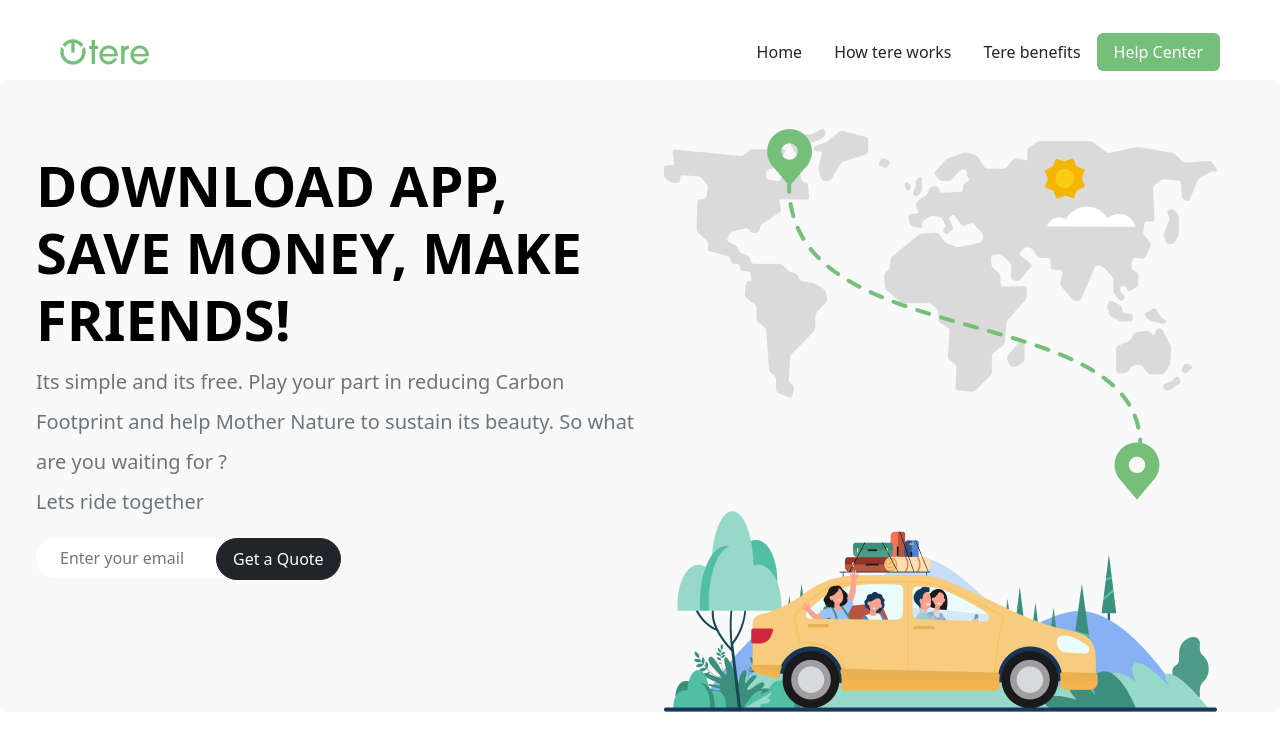
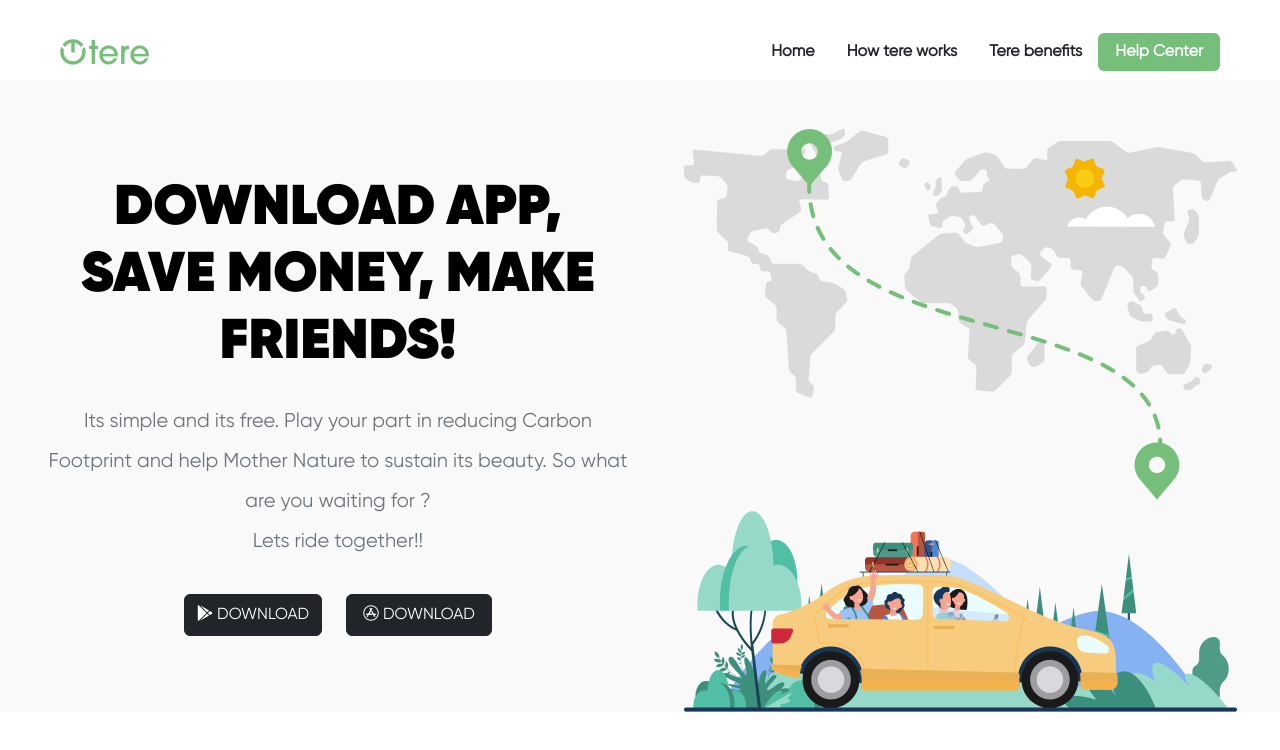
Before and after one commit to JaveriyaSaleem/cloneoftereweb, a plain HTML site: page index.html in a window 1280 px wide. Drawn offline with Linux system fonts and the light colour scheme.

Commit message:
hero nav completed!

```diff
--- a/css/style.css
+++ b/css/style.css
@@ -1,3 +1,11 @@
+@font-face {
+    font-family: Gilroy;
+    src: url(../fonts/Gilroy-Regular.woff);
+}
+@font-face {
+    font-family: Gilroybold;
+    src: url(../fonts/Gilroy-Heavy.woff);
+}
 .greenbg{
     background-color: #75BF7A;
     ;
@@ -5,3 +13,9 @@
 .graybg{
     background-color: #F9F9F9;
 }
+.Gilroy{
+    font-family: Gilroy;
+}
+.Gilroybold{
+    font-family: Gilroybold;
+}
--- a/index.html
+++ b/index.html
@@ -1,5 +1,6 @@
 <!DOCTYPE html>
 <html lang="en">
+
 <head>
   <meta charset="UTF-8">
   <meta name="viewport" content="width=device-width, initial-scale=1.0">
@@ -11,30 +12,33 @@
   <link rel="stylesheet" href="css/style.css">
   <script src="javascript/bootstrape.js"></script>
 </head>
-<body>
-    <header class="mt-4 container-fluid d-lg-flex justify-content-lg-between align-items-lg-center w-100 border border-dark px-xl-5 rounded-pill border-0" >
+
+<body class="Gilroy">
+  <header
+    class="mt-4 container-fluid d-lg-flex justify-content-lg-between align-items-lg-center w-100 border border-dark px-xl-5 rounded-pill border-0">
     <nav class="navbar navbar-expand-lg d-lg-flex justify-content-lg-between w-100">
       <div class="container-fluid d-lg-flex justify-content-lg-between align-items-lg-center w-100 gap-5">
         <img src="images/Group 3702.png" alt="logo" class="img-fluid">
         <!-- hamburger  -->
-              <button class="navbar-toggler" type="button" data-bs-toggle="collapse" data-bs-target="#navbarNav" aria-controls="navbarNav" aria-expanded="false" aria-label="Toggle navigation">
+        <button class="navbar-toggler" type="button" data-bs-toggle="collapse" data-bs-target="#navbarNav"
+          aria-controls="navbarNav" aria-expanded="false" aria-label="Toggle navigation">
           <span class="navbar-toggler-icon"></span>
         </button>
         <!-- 1st div of nav  -->
         <div class="collapse navbar-collapse d-lg-flex justify-content-lg-end" id="navbarNav">
-                  <ul class="navbar-nav d-flex flex-column align-items-center flex-lg-row align-items-center">
+          <ul class="navbar-nav d-flex flex-column justify-content-between align-items-center flex-lg-row">
             <li class="nav-item">
-                      <a class="nav-link font-DMSans mx-2 text-dark " aria-current="page" href="#">Home</a>
+              <a class="nav-link font-DMSans mx-2 text-dark fw-bold" aria-current="page" href="#">Home</a>
             </li>
             <li class="nav-item">
-                        <a class="nav-link font-DMSans mx-2 text-dark " aria-current="page" href="#">How tere works</a>
+              <a class="nav-link font-DMSans mx-2 text-dark fw-bold" aria-current="page" href="#">How tere works</a>
             </li>
             <li class="nav-item">
-                        <a class="nav-link font-DMSans mx-2 text-dark " aria-current="page" href="#">Tere benefits</a>
+              <a class="nav-link font-DMSans mx-2 text-dark fw-bold" aria-current="page" href="#">Tere benefits</a>
             </li>
 
             <li class="nav-item">
-                      <button type="button" class="btn greenbg text-white px-3">Help Center</button>
+              <button type="button" class="btn greenbg text-white px-3 fw-bold">Help Center</button>
             </li>
           </ul>
         </div>
@@ -44,25 +48,28 @@
   <!-- header completed  -->
   <!-- hero section  -->
   <main class="container-fluid rounded graybg">
-        <div class="row pt-5 ps-4 mb-4 rounded text-body-emphasis">
+    <div class="row pt-5 mb-4 rounded text-body-emphasis d-md-flex flex-md-row-reverse">
+      <!-- left side end  -->
+      <div class="container col-12 col-md-6 d-flex align-items-center justify-content-center">
+        <img src="images/herosection pic.png" alt="hero theme" class="img-fluid">
+      </div>
+      <!-- rigt  -->
 
-          <div class="col-12 col-md-6 flex-flow pt-4 h-100 lh-lg d-xl-flex justify-xl-center flex-xl-column">
+      <div class="col-12 col-md-6 flex-flow h-100 lh-lg d-flex justify-content-center  flex-column ps-5 pt-5 text-center gap-3">
 
-            <h1 class="display-4 fw-bold">DOWNLOAD APP,
+        <h1 class="display-4 Gilroybold">DOWNLOAD APP,
           SAVE MONEY, MAKE
           FRIENDS!</h1>
-            <p class="text-secondary fs-5">Its simple and its free. Play your part in reducing Carbon Footprint and help Mother Nature to sustain its beauty. So what are you waiting for ? <br />
-           Lets ride together</p>
+        <p class="text-secondary fs-5">Its simple and its free. Play your part in reducing Carbon Footprint and help
+          Mother Nature to sustain its beauty. So what are you waiting for ? <br />
+          Lets ride together!!</p>
 
-            <div class="position-relative">
-              <input type="email" class="rounded-pill border-hidden px-4 py-1 border border-0" placeholder="Enter your email">
-              <button class="btn btn-dark rounded-pill py-2 px-3" style="position: absolute; left: 180px;">Get a Quote</button>
+        <div class="d-flex flex-flow-wrap justify-content-center align-items-center gap-4">
+          <button class="btn btn-dark py-md-2 px-md--3"><i class="fa-brands fa-google-play"></i> DOWNLOAD</button>
+          <button class="btn btn-dark py-2 px-3"><i class="fa-brands fa-app-store" style="color: #ffffff;"></i>
+            DOWNLOAD</button>
         </div>
 
-          </div>
-          <!-- left side end  -->
-          <div class="col-12 col-md-6">
-            <img src="images/herosection pic.png" alt="hero theme" class="img-fluid text-end">
       </div>
       <!-- right side end  -->
     </div>
@@ -70,4 +77,5 @@
   <!-- hero end  -->
 
 </body>
+
 </html>
```
Also changed, not shown: fonts/Gilroy-Bold.woff (added), fonts/Gilroy-Heavy.woff (added), fonts/Gilroy-Regular.woff (added), images/APPSTOREICON.png (added), images/PLAYSTORE ICON.png (added). Lines whose indentation alone changed are shown as unchanged.
